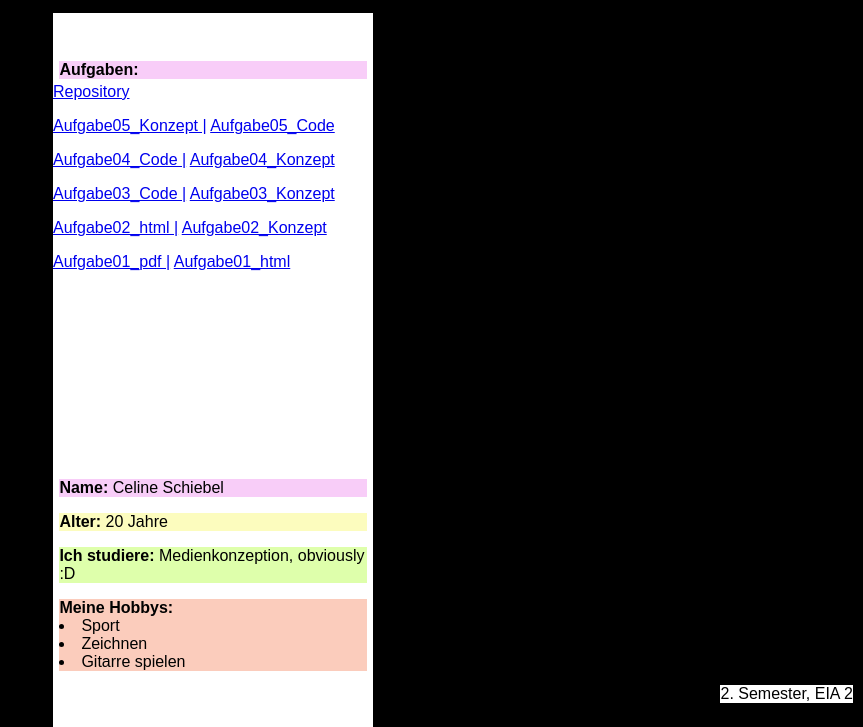
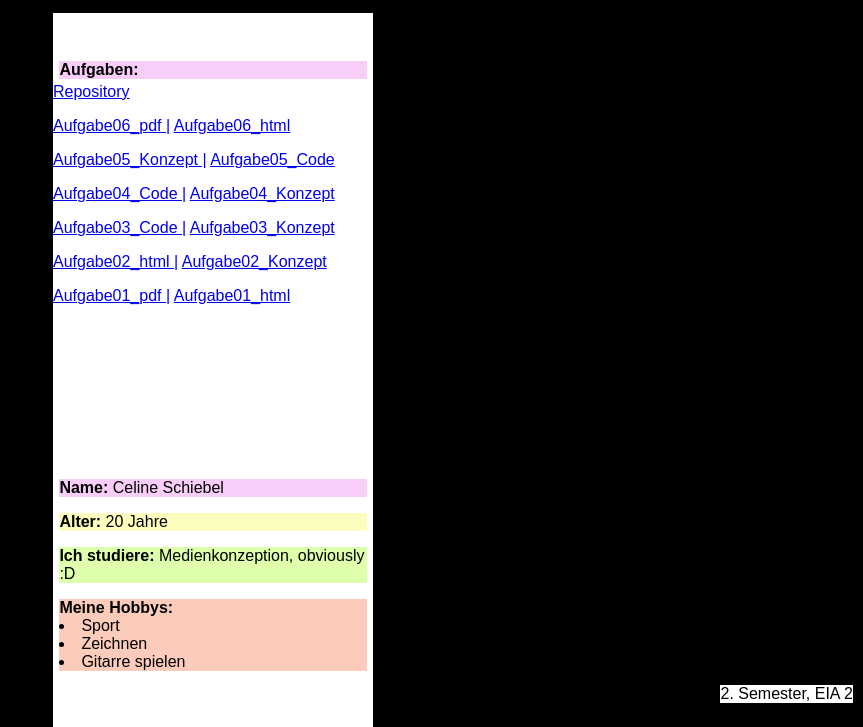
Before and after one commit to celine333/EIA_2, a website: page Steckbrief/steckbrief.htm in a window 1280 px wide. Shown: the part 87-814 px from the top of the page, without its empty margins (417-1280 px from the left). Drawn offline with Linux system fonts and the light colour scheme.

Commit message:
Update steckbrief.htm

```diff
--- a/Steckbrief/steckbrief.htm
+++ b/Steckbrief/steckbrief.htm
@@ -14,6 +14,8 @@
         <br>
         <br>
         <p><a href="https://github.com/celine333/EIA_2" target="_blank">Repository</a></p>
+        <p><a href="https://celine333.github.io/EIA_2/Aufgabe_06/L_06/Konzept_Aufgabe06.pdf" target="_blank">Aufgabe06_pdf |</a>
+        <a href="https://celine333.github.io/EIA_2/Aufgabe_06/L_06/Haushaltshilfe_L06.html" target="_blank">Aufgabe06_html</a></p>
         <p><a href="https://celine333.github.io/EIA_2/Aufgabe_05/Konzept_Aufgabe05.pdf" target="_blank">Aufgabe05_Konzept |</a>
         <a href="https://celine333.github.io/EIA_2/Aufgabe_05/Haushaltshilfe_L05.html" target="_blank">Aufgabe05_Code</a></p>
         <p><a href="https://celine333.github.io/EIA_2/Aufgabe_04/Haushaltshilfe_L04.html" target="_blank">Aufgabe04_Code |</a>
```
